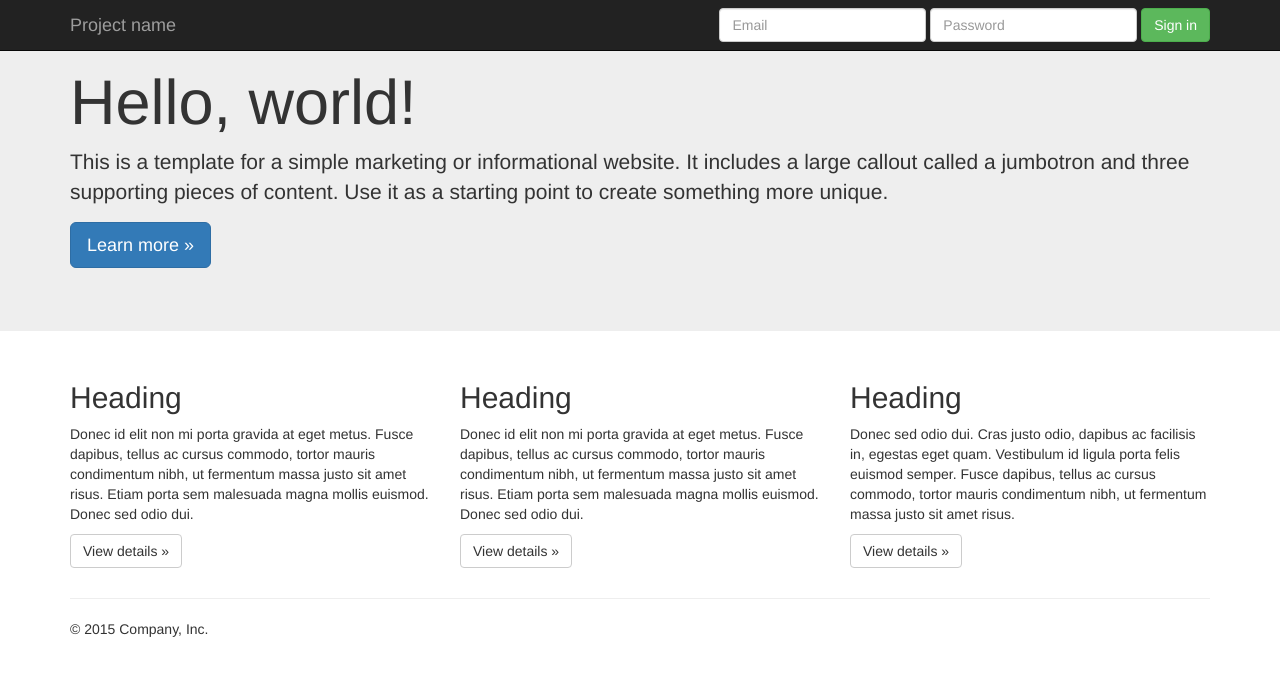
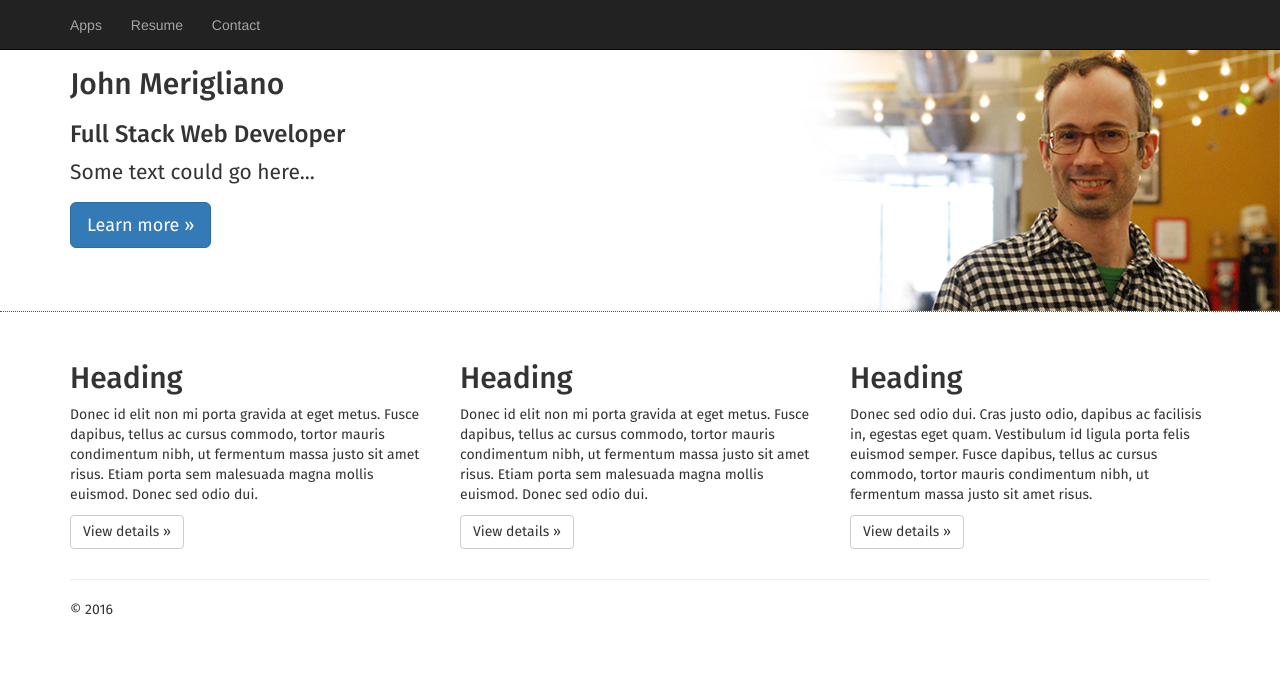
Before and after one commit to lautomator/lautomator.github.io, a PHP site: page / in a window 1280 px wide. Shown: the top 676 px of the page. Run offline with PHP 8.4, Linux system fonts and the light colour scheme.

Commit message:
feat: home page - added site data - some site functions - styles - general layout

```diff
--- a/css/main.css
+++ b/css/main.css
@@ -1,3 +1,82 @@
+/* ====================
+     global colors
+==================== */
+/* ====================
+     media queries
+==================== */
+/* ====================
+     typography
+==================== */
+h1,
+h2,
+h3 {
+  font-family: "Fira Sans", sans-serif;
+  font-weight: 500;
+}
 
+p {
+  font-family: "Fira Sans", sans-serif;
+  font-weight: 400;
+}
+
+/* ====================
+     layout
+==================== */
+/* ====================
+     links
+==================== */
+.navbar-collapse ul {
+  list-style: none;
+  padding-left: 0;
+}
+.navbar-collapse ul li {
+  border-bottom: 1px dotted #545454;
+  color: #545454;
+}
+.navbar-collapse ul li a {
+  color: #A4A4A4;
+  line-height: 50px;
+  text-decoration: none;
+  text-transform: capitalize;
+}
+.navbar-collapse ul li a:hover {
+  color: #fff;
+}
+
+/* ====================
+     images
+==================== */
+/* Desktop */
+.jumbotron {
+  background: url("/img/mobile-bg.jpg") no-repeat right bottom;
+  background-size: cover;
+  border-bottom: 1px dotted #545454;
+}
+
+/* ====================
+     responsive
+==================== */
+@media (min-width: 768px) {
+  /* desktop */
+  .jumbotron {
+    background: url("/img/jm-bio-pic.jpg") no-repeat right bottom;
+  }
+
+  .navbar-collapse ul li {
+    border-bottom: none;
+    display: inline-block;
+    margin-top: 15px;
+    padding-right: 25px;
+  }
+  .navbar-collapse ul li a {
+    line-height: 0;
+  }
+}
+@media (max-width: 768px) {
+  /* mobile-only */
+  .site-title {
+    margin-top: 40px;
+  }
+}
 
 /*# sourceMappingURL=main.css.map */
--- a/index.html
+++ b/index.html
@@ -5,14 +5,17 @@
         <meta charset="utf-8">
         <meta http-equiv="X-UA-Compatible" content="IE=edge">
         <meta name="viewport" content="width=device-width, initial-scale=1">
-        <meta name="description" content="">
-        <meta name="author" content="">
+        <meta name="description" content="This website contains some of my work as a full stack web developer.">
+        <meta name="author" content="John Merigliano">
         <link rel="icon" href="img/favicon.ico">
 
-        <title>Jumbotron Template for Bootstrap</title>
+        <title>John Merigliano : Full Stack Web Developer</title>
+
+        <!-- fonts -->
+        <link href='https://fonts.googleapis.com/css?family=Fira+Sans:500,400' rel='stylesheet'>
 
         <!-- Bootstrap core CSS -->
-        <link href="css/lib/bootstrap.min.css" rel="stylesheet">
+        <link href="css/dist/bootstrap.min.css" rel="stylesheet">
 
         <!-- IE10 viewport hack for Surface/desktop Windows 8 bug -->
         <link href="css/ie10-viewport-bug-workaround.css" rel="stylesheet">
@@ -28,7 +31,7 @@
     </head>
 
     <body>
-
+        <!-- nav -->
         <nav class="navbar navbar-inverse navbar-fixed-top">
             <div class="container">
                 <div class="navbar-header">
@@ -38,34 +41,29 @@
                         <span class="icon-bar"></span>
                         <span class="icon-bar"></span>
                     </button>
-                    <a class="navbar-brand" href="#">Project name</a>
+                    <!-- <a class="navbar-brand" href="/" data-bind="text: siteData().name"></a> -->
                 </div>
                 <div id="navbar" class="navbar-collapse collapse">
-                    <form class="navbar-form navbar-right">
-                        <div class="form-group">
-                            <input type="text" placeholder="Email" class="form-control">
-                        </div>
-                        <div class="form-group">
-                            <input type="password" placeholder="Password" class="form-control">
-                        </div>
-                        <button type="submit" class="btn btn-success">Sign in</button>
-                    </form>
-                </div><!--/.navbar-collapse -->
+                    <ul data-bind="foreach: pages()">
+                        <li><a data-bind="attr: {href: url, title: name}, text: name"></a></li>
+                    </ul>
+                </div>
             </div>
-        </nav>
+        </nav><!-- /nav -->
 
-        <!-- Main jumbotron for a primary marketing message or call to action -->
+        <!-- main -->
         <div class="jumbotron">
             <div class="container">
-                <h1>Hello, world!</h1>
-                <p>This is a template for a simple marketing or informational website. It includes a large callout called a jumbotron and three supporting pieces of content. Use it as a starting point to create something more unique.</p>
+                <h2 class="site-title" data-bind="text: siteData().name"></h2>
+                <h3 data-bind="text: siteData().role"></h3>
+                <p>Some text could go here...</p>
                 <p><a class="btn btn-primary btn-lg" href="#" role="button">Learn more &raquo;</a></p>
             </div>
-        </div>
+        </div><!-- /main -->
 
         <div class="container">
             <!-- Example row of columns -->
-            <div class="row">
+            <div id="apps" class="row">
                 <div class="col-md-4">
                     <h2>Heading</h2>
                     <p>Donec id elit non mi porta gravida at eget metus. Fusce dapibus, tellus ac cursus commodo, tortor mauris condimentum nibh, ut fermentum massa justo sit amet risus. Etiam porta sem malesuada magna mollis euismod. Donec sed odio dui. </p>
@@ -86,14 +84,16 @@
             <hr>
 
             <footer>
-                <p>&copy; 2015 Company, Inc.</p>
+                <p>&copy; <span data-bind="text: getDate()"></span></p>
             </footer>
         </div> <!-- /container -->
 
-        <!-- Bootstrap core JavaScript
+        <!-- core JavaScript
         ================================================== -->
-        <script src="js/lib/jquery.min.js"></script>
-        <script src="js/lib/bootstrap.min.js"></script>
+        <script src="js/dist/jquery.min.js"></script>
+        <script src="js/dist/bootstrap.min.js"></script>
+        <script src="js/lib/knockout-3.4.0.js"></script>
+        <script src="js/main.js"></script>
         <!-- IE10 viewport hack for Surface/desktop Windows 8 bug -->
         <script src="js/ie10-viewport-bug-workaround.js"></script>
     </body>
--- /dev/null
+++ b/js/main.js
@@ -0,0 +1,170 @@
+var data = {
+    // site data
+    name: 'John Merigliano',
+    role: 'Full Stack Web Developer',
+    urls: [
+        {
+            name: 'apps',
+            url: 'index.html#apps',
+            cat: 'nav'
+        },
+        {
+            name: 'resume',
+            url: 'index.html#resume',
+            cat: 'nav'
+        },
+        {
+            name: 'contact',
+            url: 'index.html#contact',
+            cat: 'nav'
+        },
+        {
+            name: 'linkedin',
+            url: 'https://www.linkedin.com/in/johnmerigliano',
+            cat: 'social'
+        },
+        {
+            name: 'github',
+            url: 'https://github.com/lautomator',
+            cat: 'social'
+        },
+        {
+            name: 'bitbucket',
+            url: 'https://bitbucket.org/lautomator/',
+            cat: 'social'
+        }
+    ],
+    projects: [
+        {
+            name: 'Collections',
+            year: '2016',
+            description: 'Keep track of things and write journal entries.',
+            repoURL: 'https://github.com/lautomator/collections',
+            projectURL: '',
+            projectImage: 'img/',
+            tech: [
+                'Python',
+                'Django',
+                'HTML5',
+                'CSS',
+                'PostgreSQL'
+            ]
+        },
+        {
+            name: 'Neighborhood Map',
+            year: '2016',
+            description: 'This is a single page application featuring a map of restaurant locations in my area. Additional functionality includes highlighted locations, third-party data about those locations and various ways to browse the content. Some of those include filtering results and getting additional info from the map markers.',
+            repoURL: 'https://github.com/lautomator/udacity-fe-nano/tree/master/P5',
+            projectURL: 'apps/neighborhood-map/',
+            projectImage: 'img/mw-01.png',
+            tech: [
+                'HTML5',
+                'CSS',
+                'jQuery',
+                'Knockout',
+                'FourSquare API',
+                'Google MAps API'
+            ]
+        },
+        {
+            name: 'Codebreaker Game',
+            year: '2015',
+            description: 'This is a guessing game. This game is based on the classic Atari 2600 game of the same title. The object of the game is for the player to guess 3 numbers between 0 and 9 in the correct order. The game is written entirely in javaScript, HTML/CSS.',
+            repoURL: 'https://github.com/lautomator/codebreaker',
+            projectURL: 'apps/codebreaker/',
+            projectImage: 'img/cb-01.png',
+            tech: [
+                'HTML5',
+                'CSS',
+                'JavaScript'
+            ]
+        },
+        {
+            name: 'My Wiki',
+            year: '2015',
+            description: 'Project created as part of coursework for Udacity\'s Web Development Course. The site is created using Python and Google App Engine; Users can create their own account and make Wiki pages that include images and HTML formatting.',
+            repoURL: 'https://github.com/lautomator/my_wiki',
+            projectURL: 'http://t-decoder-840.appspot.com/login',
+            projectImage: 'img/mw-01.png',
+            tech: [
+                'Python',
+                'Google App Engine',
+                'HTML5',
+                'CSS',
+                'Jinja Templates'
+            ]
+        },
+        {
+            name: 'Frogger!',
+            year: '2015',
+            description: 'This project was created, in part, to fulfill the requirements of my Udacity Web Developer Nano Degree. It uses a game engine and object oriented programming.',
+            repoURL: 'https://github.com/lautomator/my_wiki',
+            projectURL: 'apps/frogger',
+            projectImage: 'img/mw-01.png',
+            tech: [
+                'HTML5',
+                'CSS',
+                'jQuery'
+            ]
+        },
+        {
+            name: 'Losang Samten Website',
+            year: '2015',
+            description: 'This is the website for Tibetan Mandala artist, Losang Samten.',
+            repoURL: 'https://bitbucket.org/lautomator/losang-samten-website/',
+            projectURL: 'http://www.losangsamten.com/',
+            projectImage: 'img/mw-01.png',
+            tech: [
+                'HTML5',
+                'CSS',
+                'jQuery',
+                'Knockout'
+            ]
+        }
+    ],
+    resume: 'files/merigliano_resume_09_2015_sans.pdf',
+    status: 'getting data ...'
+};
+
+var viewModel = {
+    siteData: ko.observableArray(),
+    pageStatus: ko.observable(),
+    pages: ko.observableArray(),
+
+    // app functions
+    getDate: function() {
+        // returns current year
+        var year = new Date().getFullYear();
+        return year;
+    },
+    getNav: function(d) {
+        // defines the site's main navigation page names
+        // takes in the site data and returns an array
+        var nav = [],
+            index = 0,
+            urls = d,
+            len = urls.length;
+
+        while (index < len) {
+            // get the nav data only
+            if (urls[index].cat === 'nav') {
+                nav.push(urls[index]);
+            }
+            index += 1;
+        }
+
+        return nav;
+    },
+    init: function() {
+        // define the site data
+        this.siteData(data);
+        // define status
+        this.pageStatus(data.status);
+        // deifne the navigation
+        this.pages(this.getNav(data.urls));
+
+    }
+};
+
+ko.applyBindings(viewModel);
+viewModel.init();
--- a/sass/main.scss
+++ b/sass/main.scss
@@ -0,0 +1,105 @@
+/* ====================
+     global colors
+==================== */
+$blk: #000;         // black
+$wht: #fff;         // white
+$gry: #545454;      // grey
+$ltgry: #A4A4A4;    // light grey
+
+/* ====================
+     media queries
+==================== */
+$small: 768px;
+$medium: 992px;
+$large: 1200px;
+
+/* ====================
+     typography
+==================== */
+$main_font: 'Fira Sans', sans-serif;
+
+h1,
+h2,
+h3 {
+    font-family: $main_font;
+    font-weight: 500;
+}
+
+p {
+    font-family: $main_font;
+    font-weight: 400;
+}
+
+
+/* ====================
+     layout
+==================== */
+
+
+/* ====================
+     links
+==================== */
+.navbar-collapse {
+    ul {
+        list-style: none;
+        padding-left: 0;
+
+        li {
+            border-bottom: 1px dotted $gry;
+            color: $gry;
+            a {
+                color: $ltgry;
+                line-height: 50px;
+                text-decoration: none;
+                text-transform: capitalize;
+
+                &:hover {
+                    color: $wht;
+                }
+            }
+        }
+    }
+}
+
+
+/* ====================
+     images
+==================== */
+/* Desktop */
+    .jumbotron {
+        background: url('/img/mobile-bg.jpg') no-repeat right bottom;
+        background-size: cover;
+        border-bottom: 1px dotted $gry;
+    }
+
+/* ====================
+     responsive
+==================== */
+@media (min-width: $small) {
+    /* desktop */
+    .jumbotron {
+        background: url('/img/jm-bio-pic.jpg') no-repeat right bottom;
+    }
+
+    .navbar-collapse {
+        ul {
+            li {
+                border-bottom: none;
+                display: inline-block;
+                margin-top: 15px;
+                padding-right: 25px;
+
+                a {
+                    line-height: 0;
+                }
+            }
+        }
+    }
+}
+
+@media (max-width: $small) {
+    /* mobile-only */
+    .site-title {
+        margin-top: 40px;
+    }
+}
```
Also changed, not shown: css/dist/bootstrap.min.css (renamed from css/lib/bootstrap.min.css), img/jm-bio-pic.jpg (added), img/mobile-bg.jpg (added), js/dist/bootstrap.min.js (renamed from js/lib/bootstrap.min.js), js/dist/jquery.min.js (renamed from js/lib/jquery.min.js), 1 other file.
